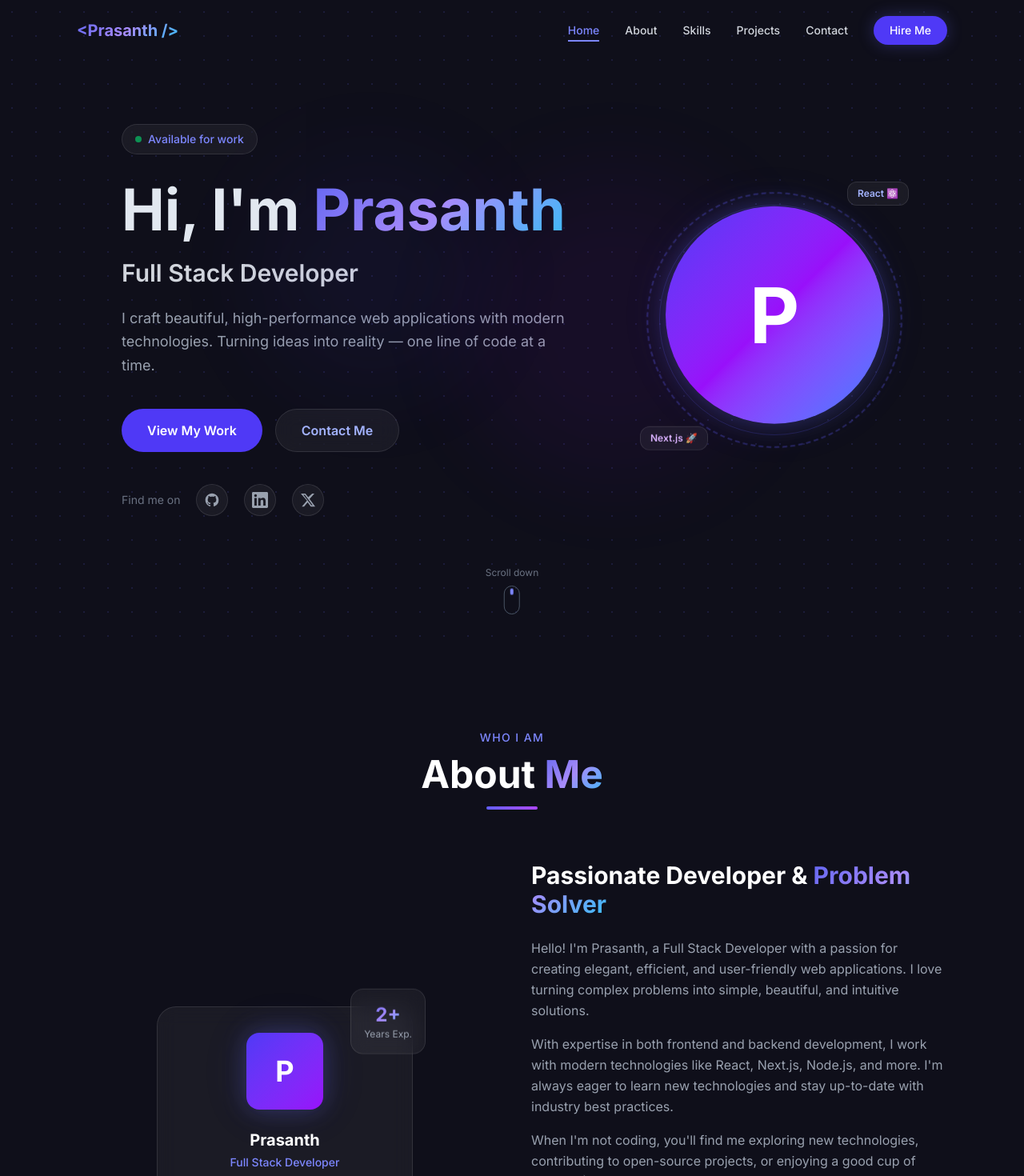
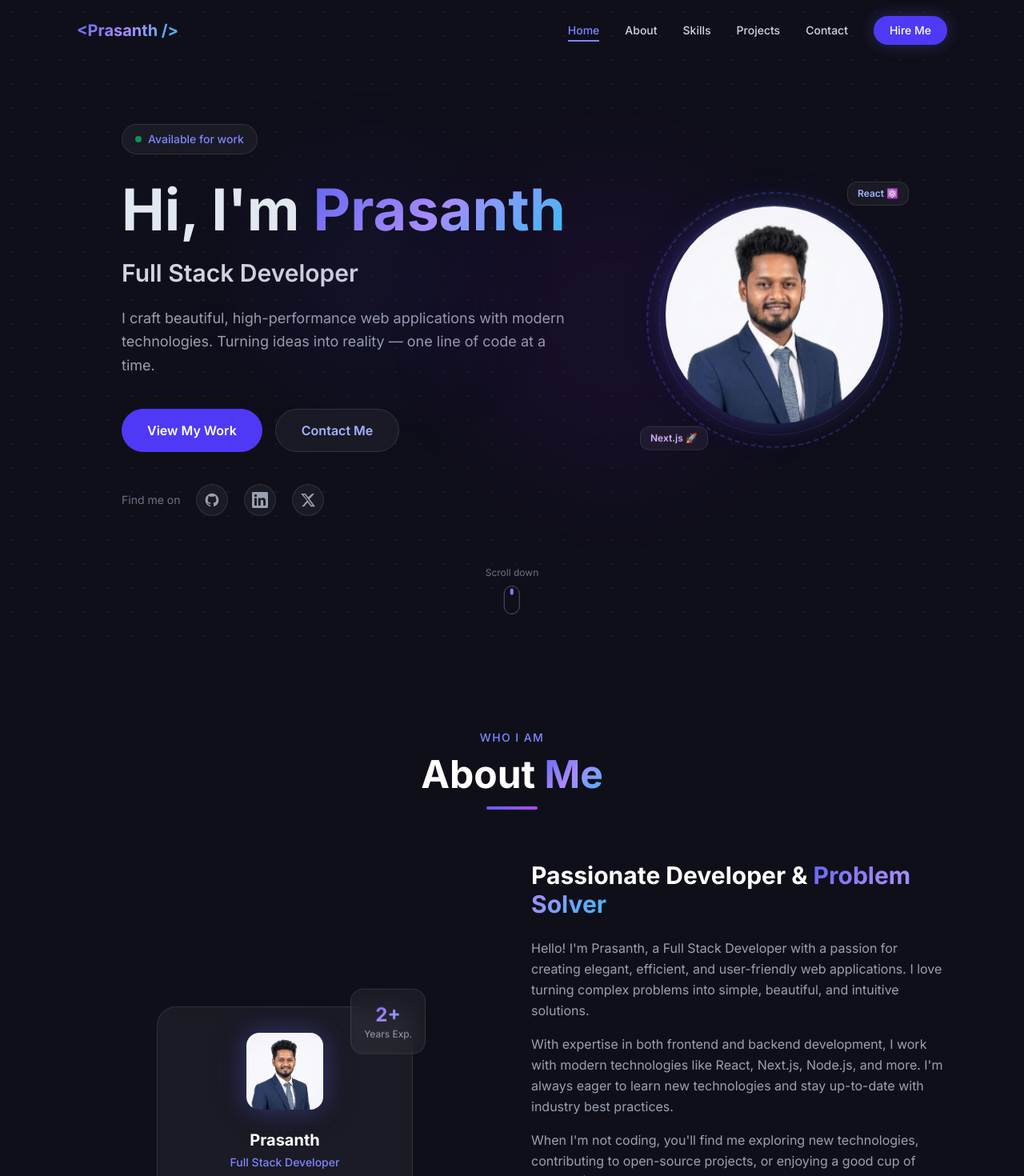
Before and after one commit to Prasanthp1726/portfolio, a Next.js app: page / in a window 1280 px wide. Shown: the top 1470 px of the page at 80% size. Built offline with nearby package versions, Linux system fonts and the light colour scheme.

Commit message:
feat: add profile photo in Hero and About sections

```diff
--- a/src/components/About.tsx
+++ b/src/components/About.tsx
@@ -1,4 +1,5 @@
 "use client";
+import Image from "next/image";
 
 const stats = [
   { label: "Years Experience", value: "2+" },
@@ -26,8 +27,8 @@ export default function About() {
             <div className="relative w-72 sm:w-80">
               {/* Main card */}
               <div className="glass rounded-3xl p-8 text-center">
-                <div className="w-24 h-24 rounded-2xl bg-gradient-to-br from-indigo-600 to-purple-600 flex items-center justify-center mx-auto mb-6 glow">
-                  <span className="text-4xl font-bold text-white">P</span>
+                <div className="w-24 h-24 rounded-2xl overflow-hidden mx-auto mb-6 glow relative">
+                  <Image src="/prasanth.png" alt="Prasanth" fill className="object-cover object-top" />
                 </div>
                 <h3 className="text-xl font-bold text-white mb-1">Prasanth</h3>
                 <p className="text-indigo-400 text-sm font-medium mb-4">Full Stack Developer</p>
--- a/src/components/Hero.tsx
+++ b/src/components/Hero.tsx
@@ -1,5 +1,6 @@
 "use client";
 import { useEffect, useRef } from "react";
+import Image from "next/image";
 
 export default function Hero() {
   const titleRef = useRef<HTMLHeadingElement>(null);
@@ -119,8 +120,8 @@ export default function Hero() {
             <div className="absolute inset-0 rounded-full border-2 border-dashed border-indigo-500/30 animate-spin" style={{ animationDuration: "20s" }} />
             <div className="absolute inset-4 rounded-full border border-indigo-500/20" />
             {/* Avatar circle */}
-            <div className="absolute inset-6 rounded-full bg-gradient-to-br from-indigo-600 via-purple-600 to-blue-500 flex items-center justify-center animate-float glow">
-              <span className="text-7xl sm:text-8xl font-bold text-white select-none">P</span>
+            <div className="absolute inset-6 rounded-full overflow-hidden animate-float glow">
+              <Image src="/prasanth.png" alt="Prasanth" fill className="object-cover object-top" />
             </div>
             {/* Floating badges */}
             <div className="absolute -top-2 -right-2 glass rounded-xl px-3 py-1.5 text-xs font-semibold text-indigo-300 border border-indigo-500/30 animate-bounce" style={{ animationDuration: "2s" }}>
```
Also changed, not shown: public/prasanth.png (added).
